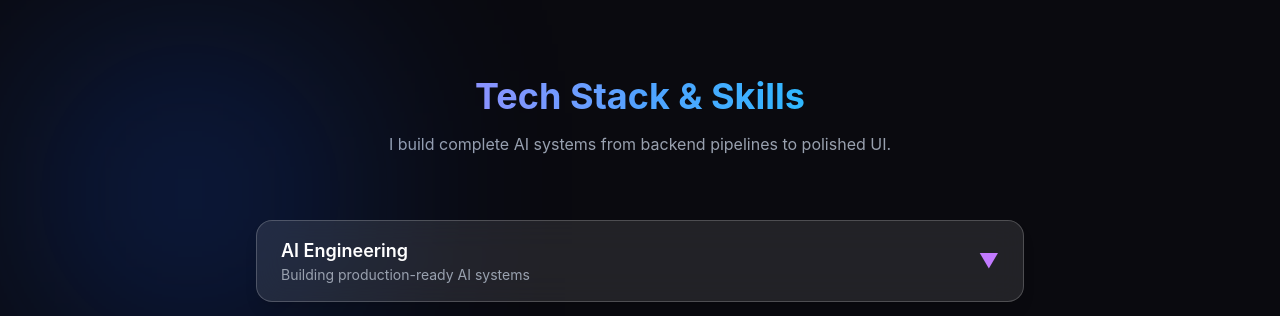
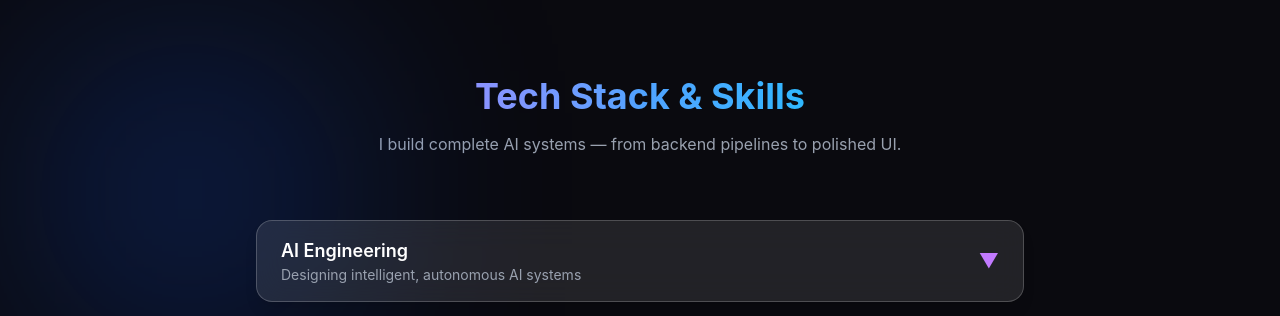
Before and after one commit to Himanshu110109/portfolio, a React (Vite) app: page / in a window 1280 px wide. Shown: the part 3360-3676 px from the top of the page. Built offline with nearby package versions, Linux system fonts and the light colour scheme.

Commit message:
Update AI Engineering description and skills

```diff
--- a/src/components/Skills.jsx
+++ b/src/components/Skills.jsx
@@ -1,7 +1,6 @@
 import { motion, AnimatePresence } from "framer-motion";
 import { useState } from "react";
 import {
-  SiOpenai,
   SiReact,
   SiTailwindcss,
   SiNodedotjs,
@@ -16,9 +15,9 @@ import { FaBrain } from "react-icons/fa";
 const skillGroups = [
   {
     title: "AI Engineering",
-    desc: "Building production-ready AI systems",
+    desc: "Designing intelligent, autonomous AI systems",
     skills: [
-      { name: "OpenAI APIs", icon: <SiOpenai /> },
+      { name: "Agentic Systems", icon: <FaBrain /> },
       { name: "LangChain", icon: <FaBrain /> },
       { name: "RAG Pipelines", icon: <FaBrain /> },
     ],
@@ -57,20 +56,23 @@ export default function Skills() {
   return (
     <section className="py-20 md:py-28 px-4 sm:px-6 relative overflow-hidden">
 
+      {/* Glow */}
       <div className="blob w-[200px] h-[200px] md:w-[300px] md:h-[300px] bg-blue-600 top-20 left-5 md:left-10" />
 
       <div className="max-w-3xl mx-auto">
 
+        {/* Heading */}
         <div className="text-center mb-12 md:mb-16">
           <h2 className="text-2xl sm:text-3xl md:text-4xl font-bold gradient-text mb-3 md:mb-4">
             Tech Stack & Skills
           </h2>
 
           <p className="text-gray-400 text-sm sm:text-base px-2 sm:px-0">
-            I build complete AI systems from backend pipelines to polished UI.
+            I build complete AI systems — from backend pipelines to polished UI.
           </p>
         </div>
 
+        {/* Accordion */}
         <div className="space-y-3 sm:space-y-4">
 
           {skillGroups.map((group, i) => {
@@ -82,6 +84,7 @@ export default function Skills() {
                 className="glass rounded-xl sm:rounded-2xl overflow-hidden border border-white/10"
               >
 
+                {/* HEADER */}
                 <button
                   onClick={() => setActive(isOpen ? null : i)}
                   className="w-full flex justify-between items-center px-4 sm:px-6 py-3 sm:py-4 text-left"
@@ -96,6 +99,7 @@ export default function Skills() {
                     </p>
                   </div>
 
+                  {/* ICON */}
                   <motion.span
                     animate={{ rotate: isOpen ? 180 : 0 }}
                     transition={{ duration: 0.3 }}
@@ -105,6 +109,7 @@ export default function Skills() {
                   </motion.span>
                 </button>
 
+                {/* CONTENT */}
                 <AnimatePresence>
                   {isOpen && (
                     <motion.div
```
